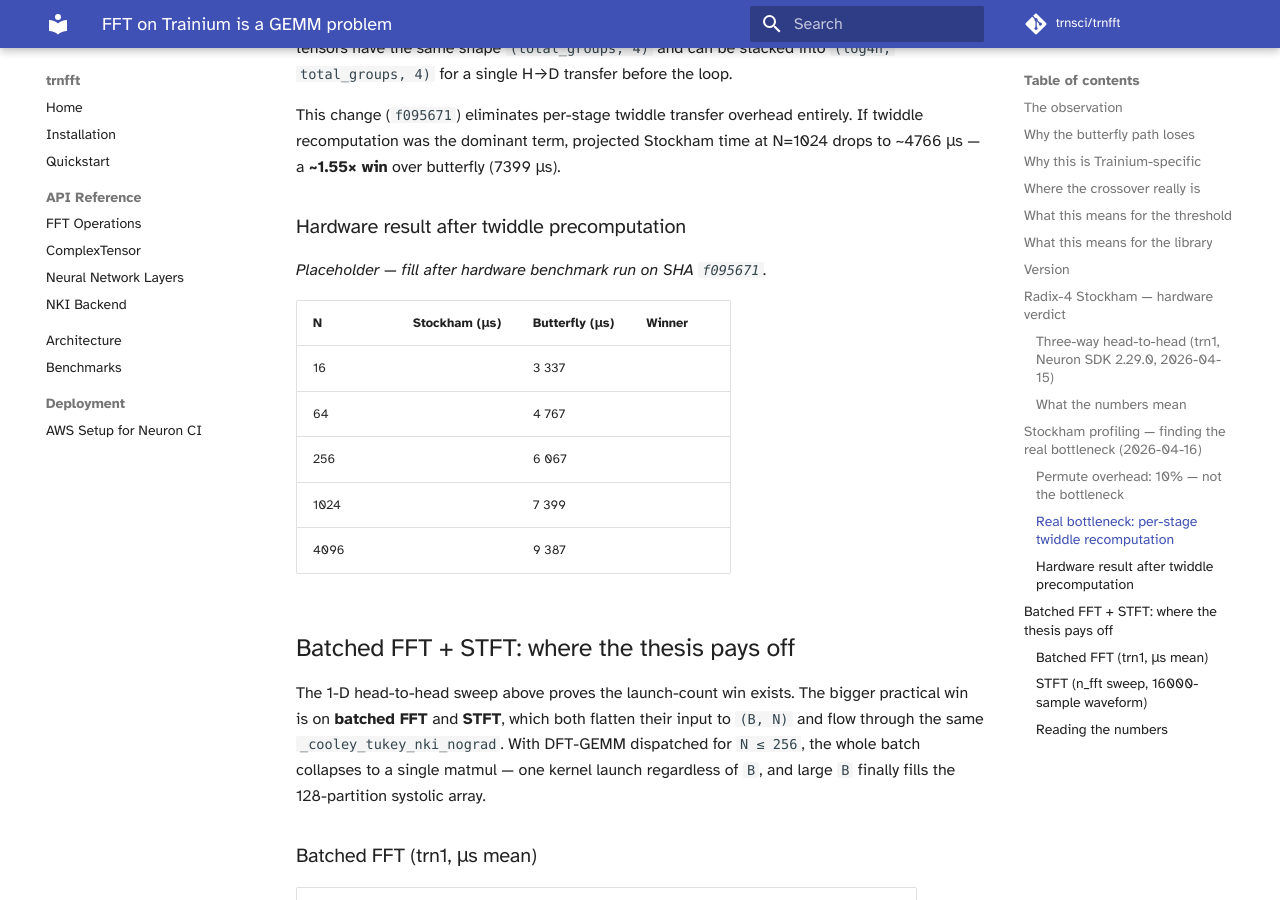
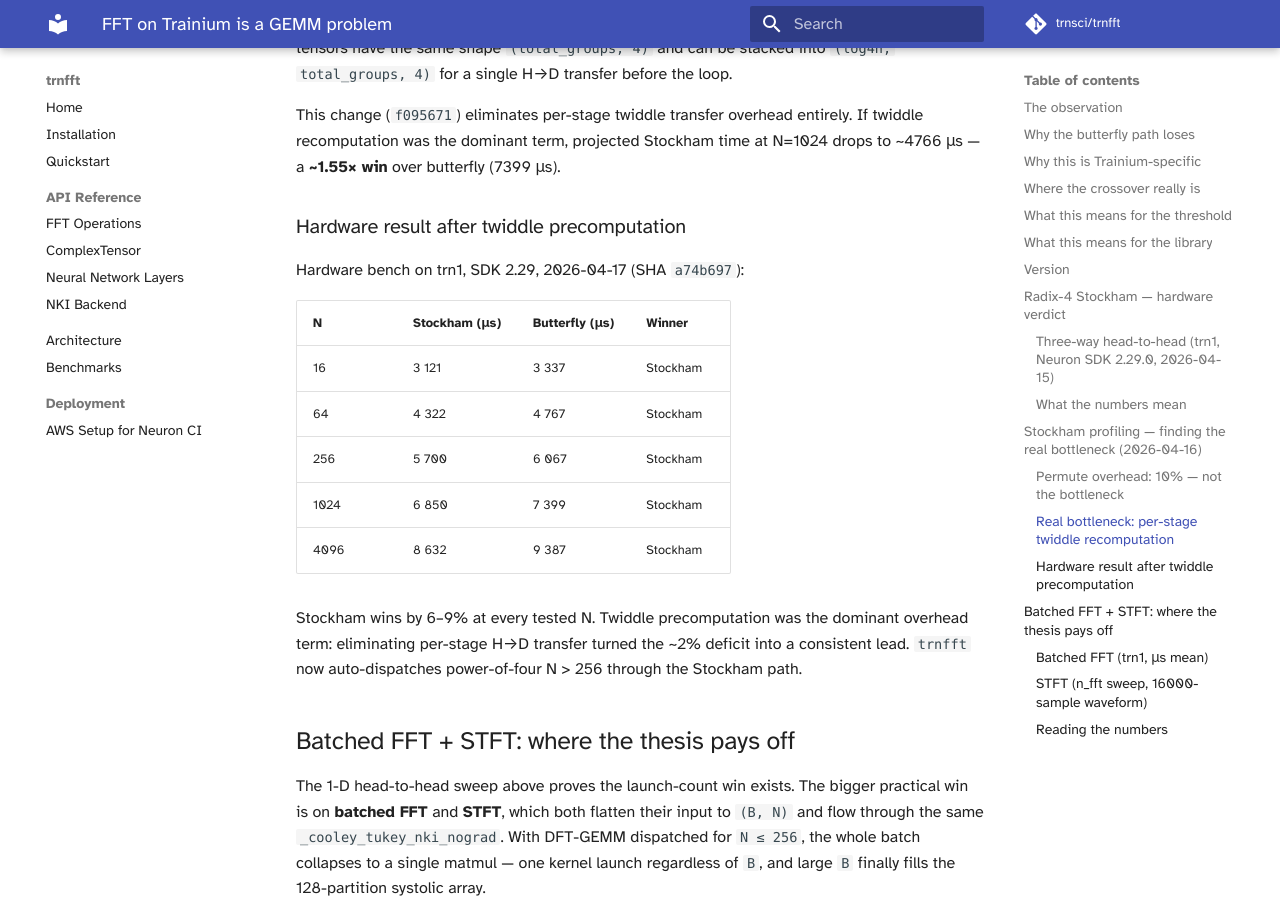
Before and after one commit to trnsci/trnfft, an MkDocs documentation site: the page built from docs/design-notes/fft-is-a-gemm.md, in a window 1280 px wide and 900 px high, scrolled down 4750 px. Built offline with MkDocs 1.6.1 and Material for MkDocs 9.7.7, drawn with Linux system fonts in a browser that asks for light colours; some web fonts are replaced; comment, search, counter and statistics services are not loaded.

Commit message:
Release v0.13.0 — Stockham twiddle-precompute bench results + auto-dispatch
Twiddle precomputation (SHA a74b697) closes the launch-count gap: Stockham
radix-4 is 6–9% faster than butterfly at all power-of-four N (hardware-
validated, trn1, SDK 2.29, 2026-04-17).

- fft_core.py: auto-dispatch power-of-four N > _DFT_GEMM_THRESHOLD to
  Stockham (was butterfly); remove "~2% slower" placeholder comment
- docs/design-notes/fft-is-a-gemm.md: fill Stockham column in hardware
  result table; note auto-dispatch is now live
- CHANGELOG.md: replace Known limitations bullet with measured result table
- pyproject.toml: 0.12.0 → 0.13.0

```diff
--- a/docs/design-notes/fft-is-a-gemm.md
+++ b/docs/design-notes/fft-is-a-gemm.md
@@ -194,15 +194,20 @@ Stockham time at N=1024 drops to ~4766 μs — a **~1.55× win** over butterfly
 
 ### Hardware result after twiddle precomputation
 
-*Placeholder — fill after hardware benchmark run on SHA `f095671`.*
+Hardware bench on trn1, SDK 2.29, 2026-04-17 (SHA `a74b697`):
 
-| N    | Stockham (μs) | Butterfly (μs) | Winner |
-| ---- | ------------- | -------------- | ------ |
-| 16   |               | 3 337          |        |
-| 64   |               | 4 767          |        |
-| 256  |               | 6 067          |        |
-| 1024 |               | 7 399          |        |
-| 4096 |               | 9 387          |        |
+| N    | Stockham (μs) | Butterfly (μs) | Winner   |
+| ---- | ------------- | -------------- | -------- |
+| 16   | 3 121         | 3 337          | Stockham |
+| 64   | 4 322         | 4 767          | Stockham |
+| 256  | 5 700         | 6 067          | Stockham |
+| 1024 | 6 850         | 7 399          | Stockham |
+| 4096 | 8 632         | 9 387          | Stockham |
+
+Stockham wins by 6–9% at every tested N. Twiddle precomputation was the
+dominant overhead term: eliminating per-stage H→D transfer turned the ~2%
+deficit into a consistent lead. `trnfft` now auto-dispatches power-of-four
+N > 256 through the Stockham path.
 
 ## Batched FFT + STFT: where the thesis pays off
 
--- a/pyproject.toml
+++ b/pyproject.toml
@@ -4,7 +4,7 @@ build-backend = "setuptools.build_meta"
 
 [project]
 name = "trnfft"
-version = "0.12.0"
+version = "0.13.0"
 description = "FFT and complex-valued tensor operations for AWS Trainium via NKI"
 readme = "README.md"
 license = "Apache-2.0"
```
Also changed, not shown: CHANGELOG.md (+10 -3 lines), 1 other file.
